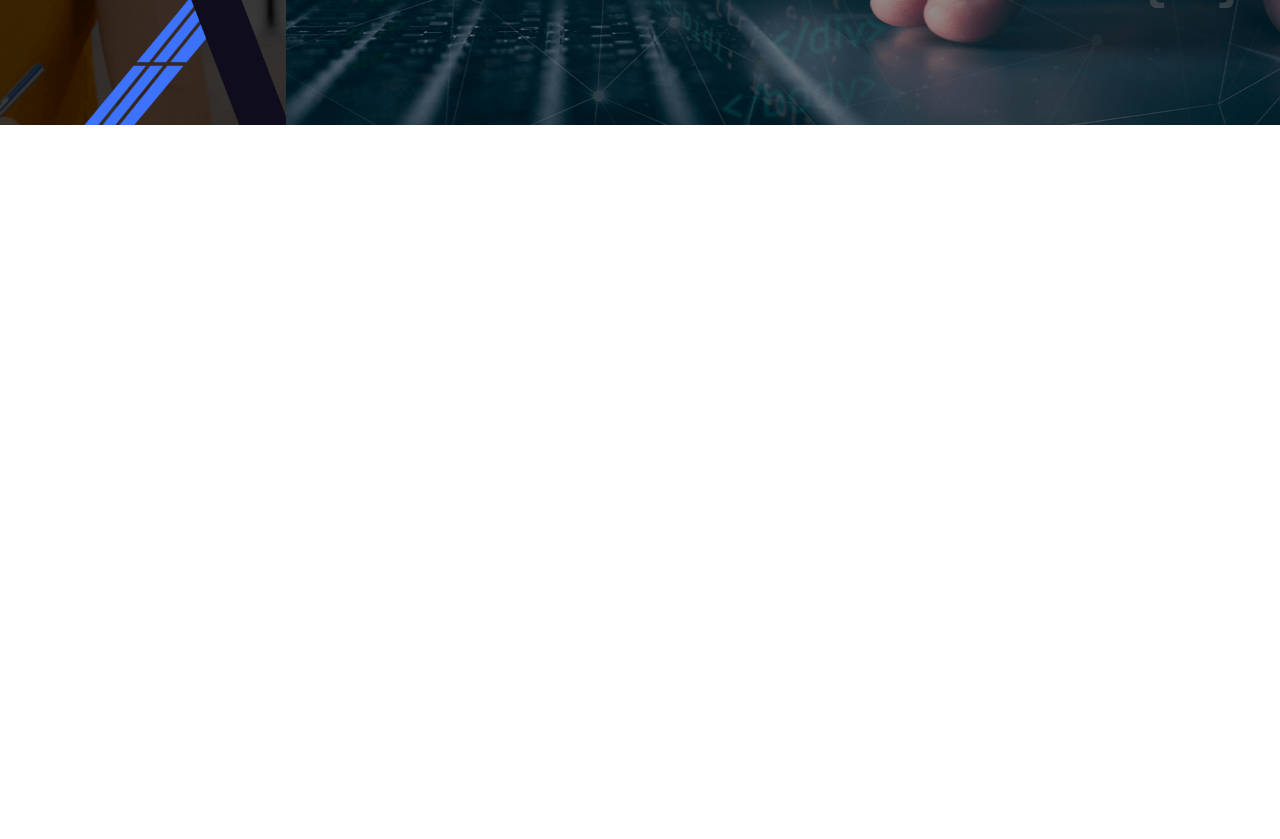
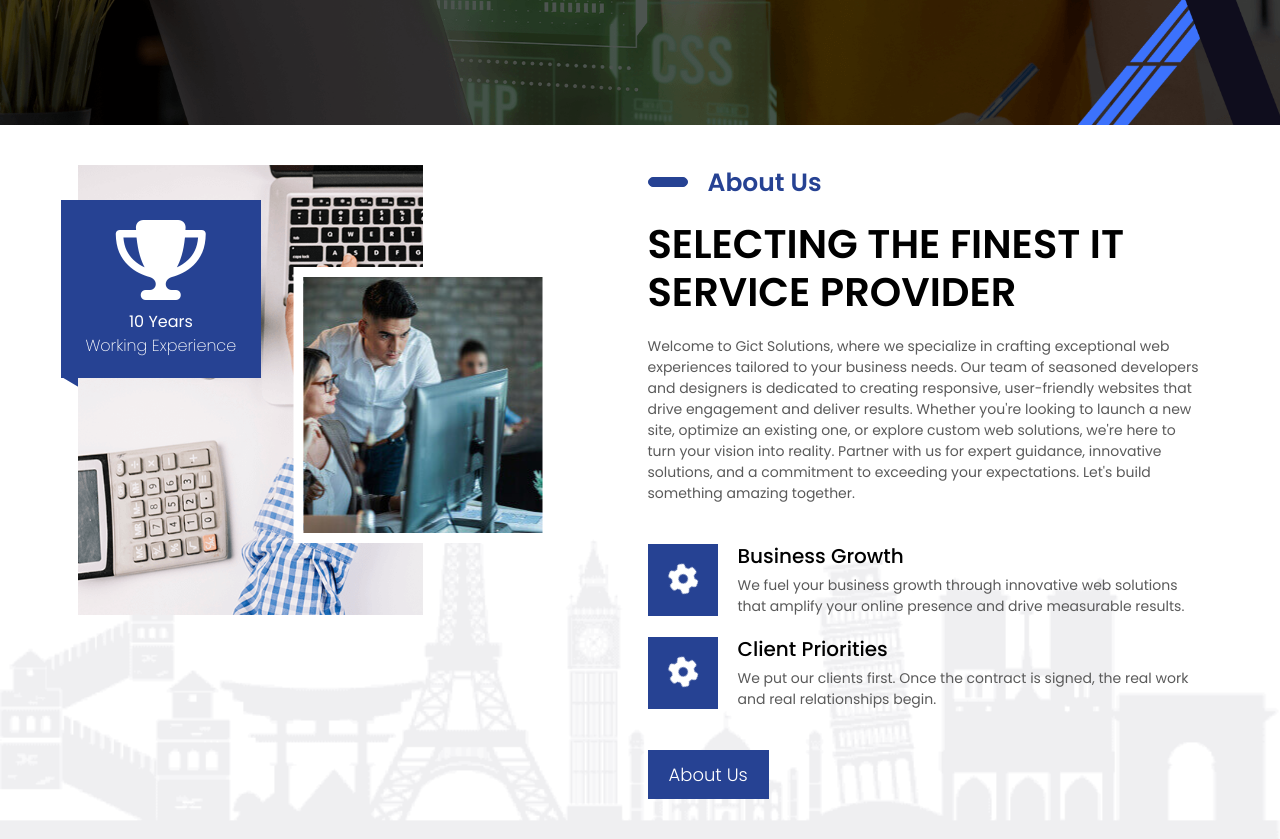
Before and after one commit to Subrata291291/react-gict, a React (Vite) app: page / in a window 1280 px wide. Shown: the part 520-1359 px from the top of the page. Before the commit the page ends 800 px from the top, so only its background shows below. Built offline with nearby package versions, Linux system fonts and the light colour scheme.

Commit message:
Added About area

```diff
--- /dev/null
+++ b/src/components/About.jsx
@@ -0,0 +1,90 @@
+import React from 'react';
+import about1 from '../assets/images/about-1.png'
+import about2 from '../assets/images/about-2.jpg'
+
+const aboutData = {
+  experienceYears: '10 Years',
+  experienceText: 'Working Experience',
+  images: {
+    main: about1,
+    secondary: about2
+
+},
+  title: 'About Us',
+  subtitle: 'Selecting the Finest IT Service Provider',
+  description: `Welcome to Gict Solutions, where we specialize in crafting exceptional web experiences tailored to your business needs. Our team of seasoned developers and designers is dedicated to creating responsive, user-friendly websites that drive engagement and deliver results. Whether you're looking to launch a new site, optimize an existing one, or explore custom web solutions, we're here to turn your vision into reality. Partner with us for expert guidance, innovative solutions, and a commitment to exceeding your expectations. Let's build something amazing together.`,
+  items: [
+    {
+      icon: 'fa-cog',
+      title: 'Business Growth',
+      text: 'We fuel your business growth through innovative web solutions that amplify your online presence and drive measurable results.'
+    },
+    {
+      icon: 'fa-cog',
+      title: 'Client Priorities',
+      text: 'We put our clients first. Once the contract is signed, the real work and real relationships begin.'
+    }
+  ]
+};
+
+const About = () => {
+  return (
+    <section className="about-area custom_gap">
+      <div className="container">
+        <div className="row">
+
+          {/* LEFT IMAGE SECTION */}
+          <div className="col-lg-6 col-md-12 col-12">
+            <div className="about-left position-relative">
+              <img src={aboutData.images.main} alt="about-1" className="about-main-pic position-relative" />
+              <img src={aboutData.images.secondary} alt="about-2" className="about1-pic position-absolute" />
+              <div className="experience-box text-center position-absolute">
+                <i className="fa fa-trophy" aria-hidden="true"></i>
+                <p>
+                  <strong>{aboutData.experienceYears}</strong><br />
+                  {aboutData.experienceText}
+                </p>
+              </div>
+            </div>
+          </div>
+
+          {/* RIGHT TEXT SECTION */}
+          <div className="col-lg-6 col-md-12 col-12">
+            <div className="about-right">
+              <div className="title-box">
+                <h4 data-aos="fade-right">
+                  <span></span> {aboutData.title}
+                </h4>
+                <h3 data-aos="fade-right">{aboutData.subtitle}</h3>
+              </div>
+              <p className="about-text" data-aos="fade-right">
+                {aboutData.description}
+              </p>
+
+              {aboutData.items.map((item, index) => (
+                <div className="abt-cmn-box aos-init" data-aos="fade-right" key={index}>
+                  <ul className="d-flex align-items-center justify-content-space-between">
+                    <li className="groth-icon">
+                      <i className={`fa ${item.icon}`} aria-hidden="true"></i>
+                    </li>
+                    <li className={index === 0 ? "groth-text" : "tech-text"}>
+                      <h4>{item.title}</h4>
+                      <p>{item.text}</p>
+                    </li>
+                  </ul>
+                </div>
+              ))}
+
+              <button className="btn button common-btn position-relative" onClick={() => window.location.href = '/about'}>
+                About Us
+              </button>
+            </div>
+          </div>
+
+        </div>
+      </div>
+    </section>
+  );
+};
+
+export default About;
--- a/src/pages/Home.jsx
+++ b/src/pages/Home.jsx
@@ -1,10 +1,12 @@
 import React from 'react'
 import Banner from '../components/Banner'
+import About from '../components/About'
 
 const Home = () => {
   return (
     <div>
       <Banner/>
+      <About/>
     </div>
   )
 }
```
